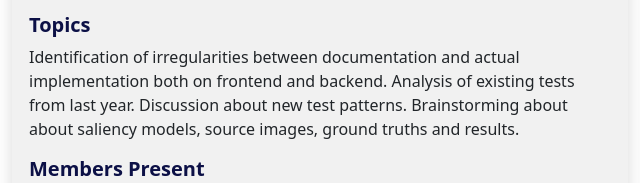
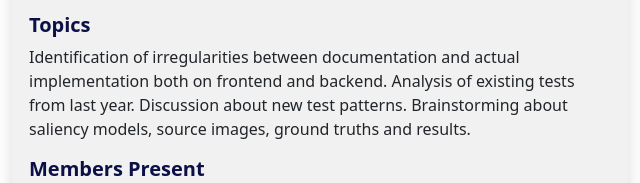
Before and after one commit to drizzle021/tp-25-webpage, a plain HTML site: page meetings.html in a window 1280 px wide. Shown: the part 769-952 px from the top of the page, 0-640 px from the left. Drawn offline with nearby package versions, Linux system fonts and the light colour scheme; a web font is replaced by a local one.

Commit message:
typo fix

```diff
--- a/meetings.html
+++ b/meetings.html
@@ -92,7 +92,7 @@
           <div class="card-body">
             <h5 class="card-title">Topics</h5>
             <p class="card-text">
-              Identification of irregularities between documentation and actual implementation both on frontend and backend. Analysis of existing tests from last year. Discussion about new test patterns. Brainstorming about about saliency models, source images, ground truths and results.
+              Identification of irregularities between documentation and actual implementation both on frontend and backend. Analysis of existing tests from last year. Discussion about new test patterns. Brainstorming about saliency models, source images, ground truths and results.
             </p>
             <h5 class="card-title">Members Present</h5>
             <p class="card-text">
```
